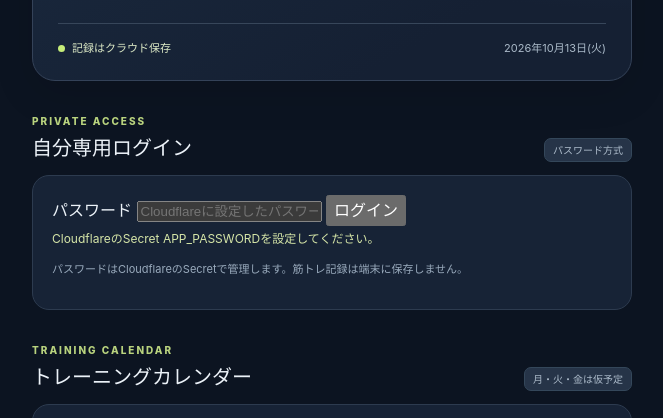
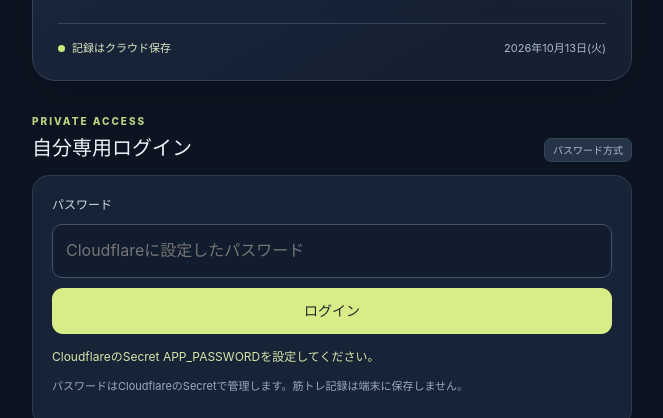
Before and after one commit to k4n7x2/kintoreapp, a website: page public/index.html in a window 1280 px wide. Shown: the part 321-739 px from the top of the page, without its empty margins (308-971 px from the left). Drawn offline with Linux system fonts and the light colour scheme; no server answers.

Commit message:
style: add simple private password login

```diff
--- a/public/styles.css
+++ b/public/styles.css
@@ -88,3 +88,22 @@ footer { padding-top: 38px; text-align: center; font-size: 10px; color: #72889c;
 .calendar-day.is-completed { background: #334a38; color: #e4f3ce; font-weight: 800; }
 .calendar-day.is-completed::after { content: "✓"; width: auto; height: auto; background: none; color: #ceef9a; position: absolute; right: 3px; top: 0; left: auto; bottom: auto; font-size: 10px; }
 .legend-dot.completed { background: #82b37c; }
+
+/* パスワードログイン（記録はブラウザに保存しない） */
+#login-form { display: flex; flex-direction: column; gap: 10px; }
+#login-form label { font-size: 12px; font-weight: 700; color: #cbdbe7; }
+#login-password {
+  background: #111c2e; color: #eef6ff; border: 1px solid #43536a;
+  border-radius: 10px; padding: 13px; width: 100%; font: inherit;
+}
+#login-form button[type="submit"] {
+  border: 0; border-radius: 11px; padding: 12px 15px;
+  background: #d8ed87; color: #1d2b27; font: inherit; font-size: 14px; font-weight: 800;
+}
+#login-form button:disabled { background: #38485b; color: #adbdc9; }
+#login-success { padding: 4px 0 11px; }
+#login-success .security-note { margin-top: 0; }
+#login-password:focus-visible, #login-form button:focus-visible {
+  outline: 2px solid #d8ed87; outline-offset: 2px;
+}
+[hidden] { display: none !important; }
```
